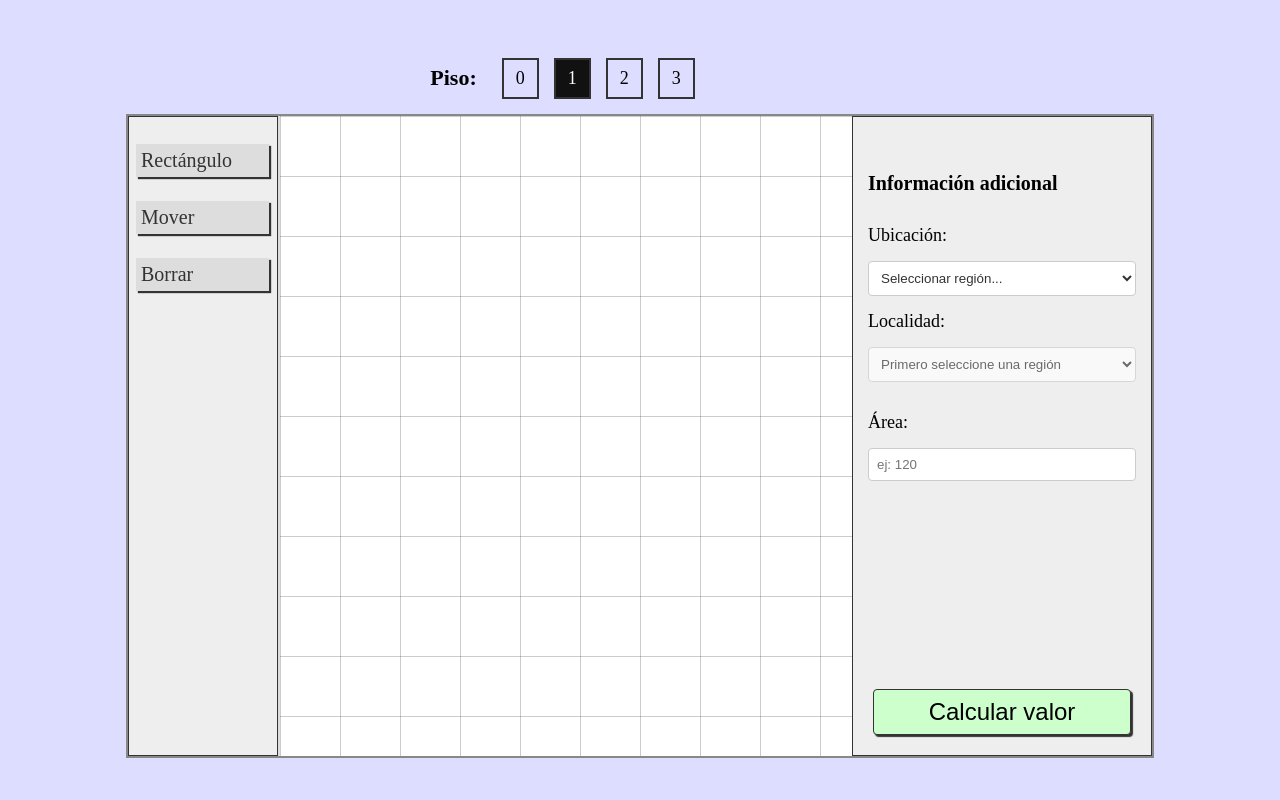
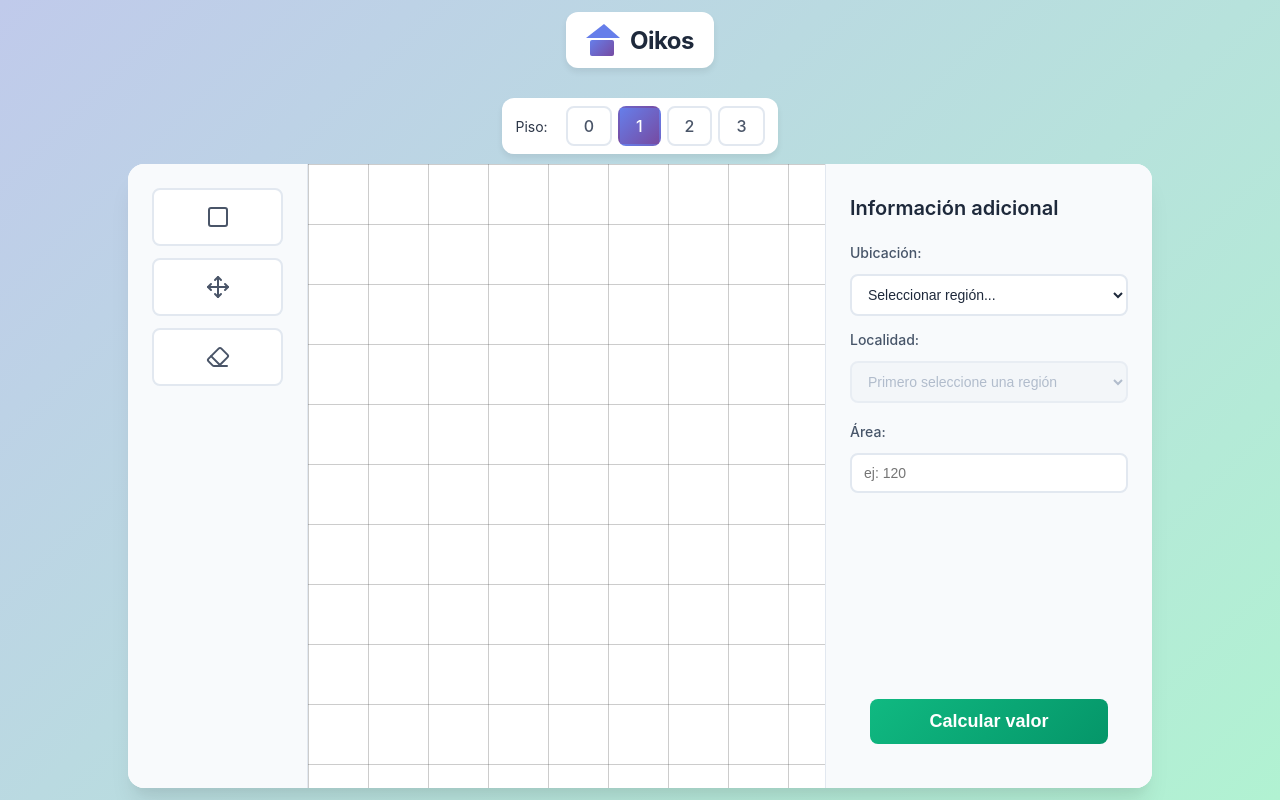
Before and after one commit to tachyon-lhc/oikos, a Flask app: page / in a window 1280 px wide. Run offline with Flask 3, Linux system fonts and the light colour scheme.

Commit message:
nueva estetica de la web. Mas limpia y 'moderna'

```diff
--- a/static/css/style.css
+++ b/static/css/style.css
@@ -1,3 +1,9 @@
+* {
+  margin: 0;
+  padding: 0;
+  box-sizing: border-box;
+}
+
 body {
   margin: 0;
   display: flex;
@@ -5,192 +11,396 @@ body {
   justify-content: center;
   flex-direction: column;
   align-items: center;
-  background: #ddf;
+  background: linear-gradient(135deg, #c0caeb 0%, #b1f2d2 100%);
+  font-family:
+    -apple-system, BlinkMacSystemFont, "Segoe UI", Roboto, "Helvetica Neue",
+    Arial, sans-serif;
 }
+
+.logo-geometric {
+  display: flex;
+  align-items: center;
+  gap: 12px;
+  margin-bottom: 30px;
+  padding: 12px 20px;
+  background: white;
+  border-radius: 12px;
+  box-shadow: 0 4px 6px rgba(0, 0, 0, 0.07);
+}
+
+.house-icon {
+  width: 32px;
+  height: 32px;
+  position: relative;
+}
+
+.roof {
+  width: 0;
+  height: 0;
+  border-left: 18px solid transparent;
+  border-right: 16px solid transparent;
+  border-bottom: 14px solid #667eea;
+  position: absolute;
+  top: 0;
+}
+
+.base {
+  width: 24px;
+  height: 16px;
+  background: linear-gradient(135deg, #667eea 0%, #764ba2 100%);
+  position: absolute;
+  bottom: 0;
+  left: 4px;
+  border-radius: 2px;
+}
+
+.logo-geometric span {
+  font-size: 24px;
+  font-weight: 700;
+  color: #1e293b;
+  letter-spacing: -0.5px;
+}
+
 .floors {
   display: flex;
-  margin-left: -150px;
-  gap: 10px;
+  align-items: center;
+  gap: 6px;
+  margin-bottom: 10px;
+  background: white;
+  padding: 8px 13px;
+  border-radius: 12px;
+  box-shadow: 0 4px 6px rgba(0, 0, 0, 0.07);
 }
+
 .floors h3 {
-  margin-right: 15px;
-  font-size: 22px;
+  font-size: 14px;
+  font-weight: 400;
+  color: #2d3748;
+  margin-right: 12px;
 }
+
 .floors input[type="checkbox"] {
   display: none;
-  margin-right: 8px;
-  accent-color: #111;
-  vertical-align: middle;
 }
+
 .btn-floor {
-  margin-top: 15px;
-  margin-bottom: 15px;
-  padding: 8px 12px;
-  margin-right: 5px;
-  font-size: 18px;
-  border: 2px solid #333;
+  padding: 8px 16px;
+  font-size: 16px;
+  font-weight: 500;
+  border: 2px solid #e2e8f0;
+  background: white;
+  color: #4a5568;
+  border-radius: 8px;
+  cursor: pointer;
+  transition: all 0.2s ease;
   user-select: none;
 }
+
 .btn-floor:hover {
-  background-color: #ccc;
-  cursor: pointer;
+  border-color: #667eea;
+  color: #667eea;
+  background: #f7fafc;
 }
+
 .floors input[type="checkbox"]:checked + label.btn-floor {
-  background-color: #111;
+  background: linear-gradient(135deg, #667eea 0%, #764ba2 100%);
   color: white;
+  border-color: transparent;
 }
+
 .container {
   display: flex;
   flex-direction: row;
   justify-content: center;
-  height: 80vh;
+  height: 78vh;
   width: 80vw;
-  border: 2px solid #888;
+  background: white;
+  border-radius: 16px;
+  overflow: hidden;
+  box-shadow:
+    0 20px 25px -5px rgba(0, 0, 0, 0.08),
+    0 10px 10px -5px rgba(0, 0, 0, 0.04);
 }
+
 .sidebar {
   display: flex;
   flex-direction: column;
-  padding-top: 20px;
-  gap: 10px;
-  background-color: #eee;
+  padding: 24px;
+  background: #f8fafc;
   box-sizing: border-box;
-  border: 1px solid #333;
 }
+
 .sidebar-left {
-  width: 150px;
+  width: 180px;
+  gap: 12px;
+  border-right: 1px solid #e2e8f0;
 }
+
 .sidebar-right {
-  width: 300px;
+  width: 327px;
+  padding-top: 4vh;
   overflow-y: auto;
   overflow-x: hidden;
-  display: flex;
-  flex-direction: column;
+  border-left: 1px solid #e2e8f0;
 }
+
+.sidebar-right::-webkit-scrollbar {
+  width: 6px;
+}
+
+.sidebar-right::-webkit-scrollbar-track {
+  background: #f1f5f9;
+}
+
+.sidebar-right::-webkit-scrollbar-thumb {
+  background: #cbd5e1;
+  border-radius: 3px;
+}
+
 .sidebar-right h3 {
-  margin-bottom: 10px;
+  font-size: 20px;
+  font-weight: 600;
+  color: #1e293b;
+  margin-bottom: 20px;
 }
-.sidebar-right h3 {
-  margin-bottom: 15px;
-  font-size: 24px;
-}
+
 .sidebar-right label {
   display: block;
-  margin-bottom: 12px;
-  margin-top: 25px;
-  font-size: 20px;
+  font-size: 14px;
+  font-weight: 500;
+  color: #475569;
+  margin-bottom: 8px;
+  margin-top: 20px;
 }
+
 .sidebar-right input[type="number"],
 .sidebar-right select {
   width: 100%;
-  padding: 8px;
-  margin-top: 5px;
-  border: 1px solid #555;
-  border-radius: 4px;
-  background: #fff;
-  color: #333;
-  box-sizing: border-box;
+  padding: 10px 12px;
+  border: 2px solid #e2e8f0;
+  border-radius: 8px;
+  background: white;
+  color: #1e293b;
+  font-size: 14px;
+  transition: all 0.2s ease;
 }
+
+.sidebar-right input[type="number"]:focus,
+.sidebar-right select:focus {
+  outline: none;
+  border-color: #667eea;
+  box-shadow: 0 0 0 3px rgba(102, 126, 234, 0.1);
+}
+
+.sidebar-right select:disabled {
+  background: #f1f5f9;
+  cursor: not-allowed;
+  color: #94a3b8;
+}
+
 .sidebar-right input[type="checkbox"] {
   width: 18px !important;
   height: 18px !important;
   cursor: pointer;
   margin-right: 8px;
-  accent-color: #111;
+  accent-color: #667eea;
   vertical-align: middle;
 }
+
 .canvas {
   flex: 1;
   background: #fff;
-  border-left: 2px solid #ddd;
-  height: 100%;
   cursor: crosshair;
   user-select: none;
 }
+
 #btn-est-rect,
 #btn-est-clean,
 #btn-est-move {
   display: none;
 }
+
 .tool-btn {
-  padding: 5px;
-  margin: 7px 8px 7px 7px;
+  padding: 12px 16px;
+  font-size: 18px;
+  font-weight: 500;
+  background: white;
+  color: #4a5568;
+  border: 2px solid #e2e8f0;
+  border-radius: 8px;
+  cursor: pointer;
+  transition: all 0.2s ease;
   user-select: none;
-  background-color: #ddd;
-  color: #333;
+  text-align: center;
+}
+
+.tool-btn:hover {
+  border-color: #667eea;
+  color: #667eea;
+  background: #f7fafc;
+}
+
+.sidebar-left input[type="checkbox"]:checked + label.tool-btn {
+  background: linear-gradient(135deg, #667eea 0%, #764ba2 100%);
+  color: white;
+  border-color: transparent;
+}
+
+.tool-btn-exp {
+  font-size: 18px;
+  font-weight: 600;
+  padding: 12px 16px;
+  background: linear-gradient(135deg, #10b981 0%, #059669 100%);
+  color: white;
+  cursor: pointer;
   border: none;
-  box-shadow: 2px 2px 1px #333;
-  font-size: 20px;
+  border-radius: 8px;
+  text-align: center;
+  transition: all 0.2s ease;
+  box-shadow: none;
 }
-.tool-btn-exp {
-  font-size: 24px;
-  padding: 8px;
-  background-color: #cfc;
-  cursor: pointer;
-  border: 1px solid #333;
-  box-shadow: 2px 2px 1px #333;
-  border-radius: 4px;
-  text-align: button;
+
+.tool-btn-exp:hover {
+  box-shadow: 0 0 0 9px rgba(16, 185, 129, 0.1);
+  background: linear-gradient(135deg, #13cf94 0%, #13bfa8 100%);
+}
+
+.tool-btn-exp:active {
+  transform: scale(0.98);
+  box-shadow: 0 0 0 2px rgba(16, 185, 129, 0.3);
+}
+
+.tool-btn-exp:disabled {
+  background: #cbd5e1;
+  cursor: not-allowed;
+  box-shadow: none;
 }
 button:hover {
-  background-color: #bdb;
   cursor: pointer;
 }
-.tool-btn:hover {
-  background-color: #bbb;
-  cursor: pointer;
-}
-button:active {
-  background-color: #7a7;
-  color: white;
-  position: relative;
-  top: 2px;
-  left: 2px;
-}
-.sidebar-left input[type="checkbox"]:checked + label.tool-btn {
-  box-shadow: none;
-  background-color: #222;
-  color: white;
-  position: relative;
-  top: 2px;
-  left: 2px;
-}
+
 .context-menu {
   position: fixed;
   background: white;
-  border: 1px solid #ccc;
-  box-shadow: 2px 2px 10px rgba(0, 0, 0, 0.2);
+  border: 1px solid #e2e8f0;
+  border-radius: 8px;
+  box-shadow:
+    0 10px 15px -3px rgba(0, 0, 0, 0.1),
+    0 4px 6px -2px rgba(0, 0, 0, 0.05);
   display: none;
   z-index: 1000;
+  overflow: hidden;
 }
+
 .context-menu.visible {
   display: block;
 }
+
 .menu-item {
   padding: 10px 20px;
   cursor: pointer;
+  font-size: 14px;
+  color: #475569;
+  transition: all 0.15s ease;
 }
+
 .menu-item:hover {
-  background: #f0f0f0;
+  background: #f8fafc;
+  color: #667eea;
 }
+
 .form-section {
-  padding: 15px;
-  width: 90%;
+  padding: 0;
+  width: 100%;
 }
+
 .form-section h3 {
-  margin-bottom: 15px;
-  font-size: 20px;
+  margin-bottom: 24px;
 }
+
 .form-section label {
   display: block;
-  margin-top: 30px;
-  margin-bottom: 10px;
-  font-size: 18px;
+  margin-top: 20px;
+  margin-bottom: 8px;
+  font-size: 14px;
+  font-weight: 500;
+  color: #475569;
 }
+
 .form-section input[type="number"],
 .form-section select {
   width: 100%;
-  padding: 8px;
+  padding: 10px 12px;
   margin-top: 5px;
-  border: 1px solid #ccc;
-  border-radius: 4px;
+  border: 2px solid #e2e8f0;
+  border-radius: 8px;
+  font-size: 14px;
+  transition: all 0.2s ease;
 }
+
+.form-section input[type="number"]:focus,
+.form-section select:focus {
+  outline: none;
+  border-color: #667eea;
+  box-shadow: 0 0 0 3px rgba(102, 126, 234, 0.1);
+}
+
+/* Animación suave de entrada */
+@keyframes fadeIn {
+  from {
+    opacity: 0;
+    transform: translateY(-10px);
+  }
+  to {
+    opacity: 1;
+    transform: translateY(0);
+  }
+}
+
+.container {
+  animation: fadeIn 0.5s ease;
+}
+
+/* Responsive */
+@media (max-width: 1024px) {
+  .container {
+    width: 95vw;
+    height: 70vh;
+  }
+
+  .sidebar-left {
+    width: 160px;
+  }
+
+  .sidebar-right {
+    width: 280px;
+  }
+}
+
+.tool-btn {
+  padding: 15px 16px;
+  font-size: 18px;
+  font-weight: 500;
+  background: white;
+  color: #4a5568;
+  border: 2px solid #e2e8f0;
+  border-radius: 8px;
+  cursor: pointer;
+  transition: all 0.2s ease;
+  user-select: none;
+  text-align: center;
+  display: flex;
+  align-items: center;
+  gap: 8px;
+  justify-content: center;
+}
+
+.tool-btn i {
+  width: 18px;
+  height: 18px;
+  flex-shrink: 0;
+}
+
+.tool-btn span {
+  font-size: 14px;
+}
--- a/templates/index.html
+++ b/templates/index.html
@@ -8,8 +8,16 @@
       href="{{ url_for('static', filename='css/style.css') }}"
       rel="stylesheet"
     />
+    <script src="https://unpkg.com/lucide@latest"></script>
   </head>
   <body>
+    <div class="logo-geometric">
+      <div class="house-icon">
+        <div class="roof"></div>
+        <div class="base"></div>
+      </div>
+      <span>Oikos</span>
+    </div>
     <div class="floors" id="floors">
       <h3>Piso:</h3>
       <input type="checkbox" data-group="floors" id="floor0" />
@@ -24,15 +32,18 @@
     <div class="container">
       <div class="sidebar sidebar-left">
         <input type="checkbox" data-group="sidebar-left" id="btn-est-rect" />
-        <label for="btn-est-rect" class="tool-btn" id="rectTool"
-          >Rectángulo</label
-        >
+        <label for="btn-est-rect" class="tool-btn" id="rectTool">
+          <i data-lucide="square"></i>
+        </label>
         <input type="checkbox" data-group="sidebar-left" id="btn-est-move" />
-        <label for="btn-est-move" class="tool-btn" id="moveTool">Mover</label>
+        <label for="btn-est-move" class="tool-btn" id="moveTool">
+          <i data-lucide="move"></i>
+        </label>
+
         <input type="checkbox" data-group="sidebar-left" id="btn-est-clean" />
-        <label for="btn-est-clean" class="tool-btn" id="deleteTool"
-          >Borrar</label
-        >
+        <label for="btn-est-clean" class="tool-btn" id="deleteTool">
+          <i data-lucide="eraser"></i>
+        </label>
       </div>
       <svg class="canvas" id="canvas">
         <defs>
@@ -106,5 +117,9 @@
     <script src="{{ url_for('static', filename='js/export.js') }}"></script>
     <script src="{{ url_for('static', filename='js/floors.js') }}"></script>
     <script src="{{ url_for('static', filename='js/main.js') }}"></script>
+
+    <script>
+      lucide.createIcons();
+    </script>
   </body>
 </html>
```
